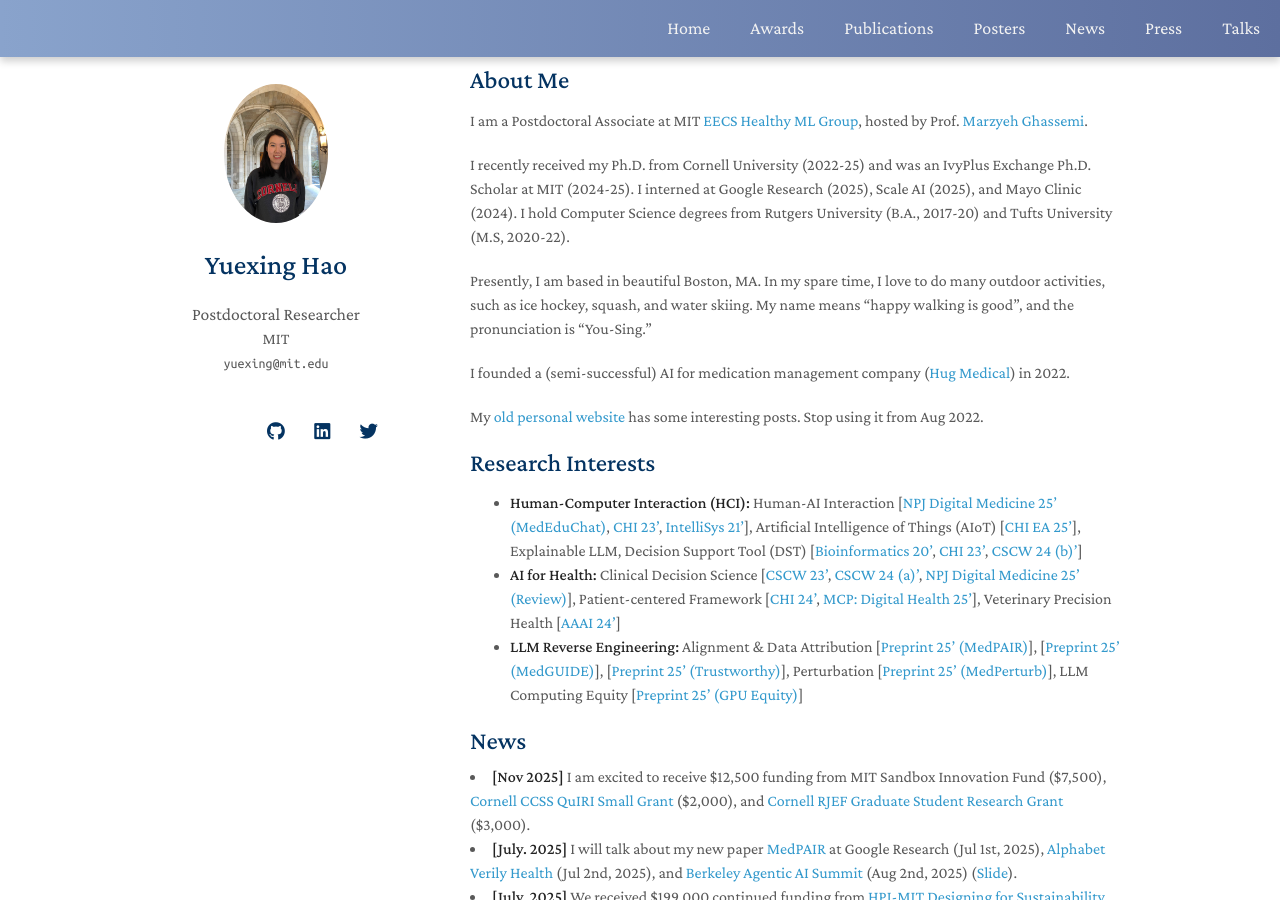
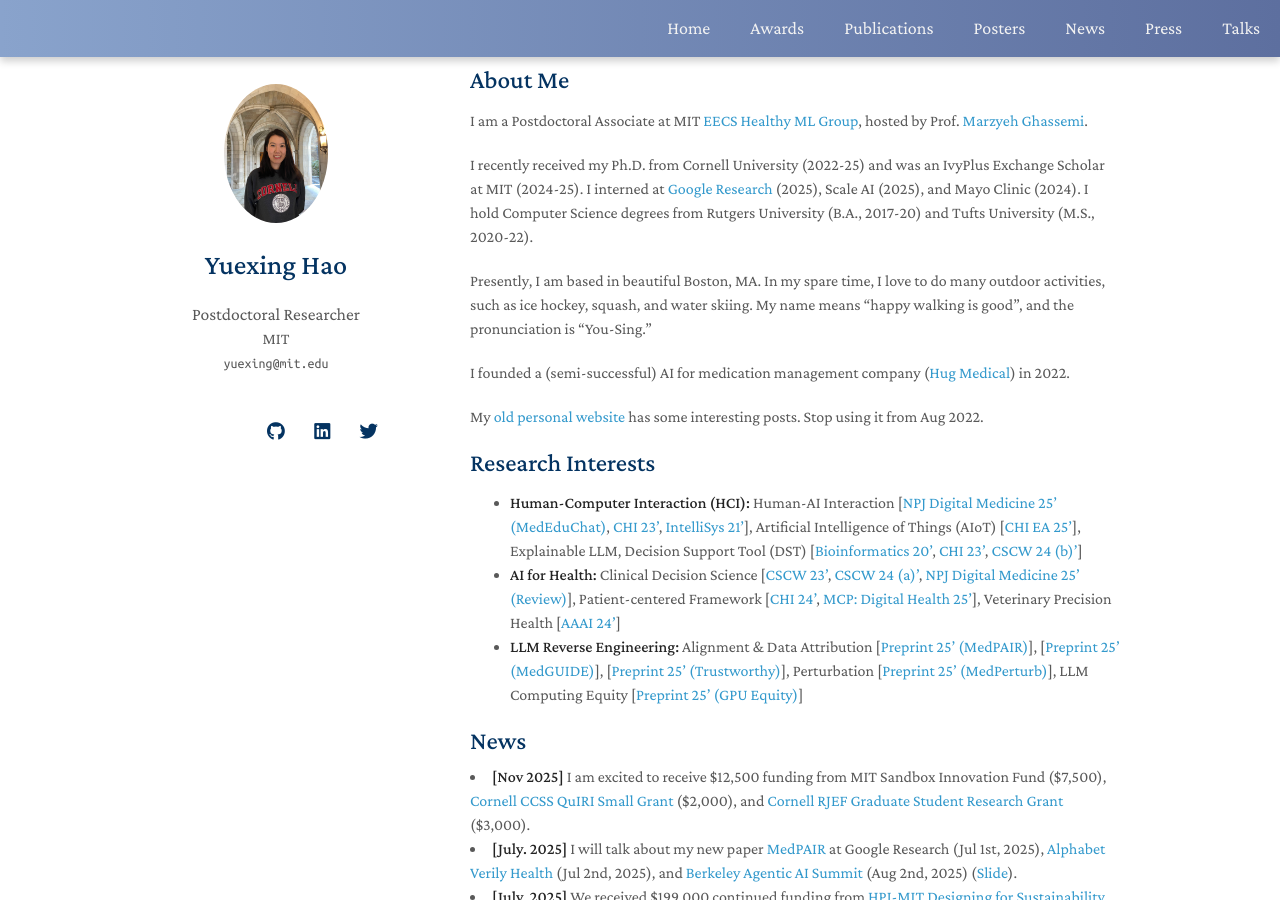
Before and after one commit to YuexingHao/Yuexing-Hao, a Jekyll site: the page built from index.md, in a window 1280 px wide and 900 px high. Built offline with Jekyll 4.4.1, drawn with Linux system fonts in a browser that asks for light colours; nearby versions of some CDN libraries; a style sheet for code colours, icons or effects is not loaded; our own code applies the rules of GitHub Pages for plain Markdown files.

Commit message:
Update index.md

```diff
--- a/index.md
+++ b/index.md
@@ -6,7 +6,7 @@ layout: homepage
 
 I am a Postdoctoral Associate at MIT [EECS](https://www.eecs.mit.edu/) [Healthy ML Group](https://healthyml.org/people/), hosted by Prof. [Marzyeh Ghassemi](https://www.csail.mit.edu/person/marzyeh-ghassemi).
 
-I recently received my Ph.D. from Cornell University (2022-25) and was an IvyPlus Exchange Ph.D. Scholar at MIT (2024-25). I interned at Google Research (2025), Scale AI (2025), and Mayo Clinic (2024). I hold Computer Science degrees from Rutgers University (B.A., 2017-20) and Tufts University (M.S, 2020-22).
+I recently received my Ph.D. from Cornell University (2022-25) and was an IvyPlus Exchange Scholar at MIT (2024-25). I interned at [Google Research](https://research.google/blog/towards-better-health-conversations-research-insights-on-a-wayfinding-ai-agent-based-on-gemini/) (2025), Scale AI (2025), and Mayo Clinic (2024). I hold Computer Science degrees from Rutgers University (B.A., 2017-20) and Tufts University (M.S., 2020-22).
 
 Presently, I am based in beautiful Boston, MA. In my spare time, I love to do many outdoor activities, such as ice hockey, squash, and water skiing. My name means "happy walking is good", and the pronunciation is "You-Sing."
 
```
